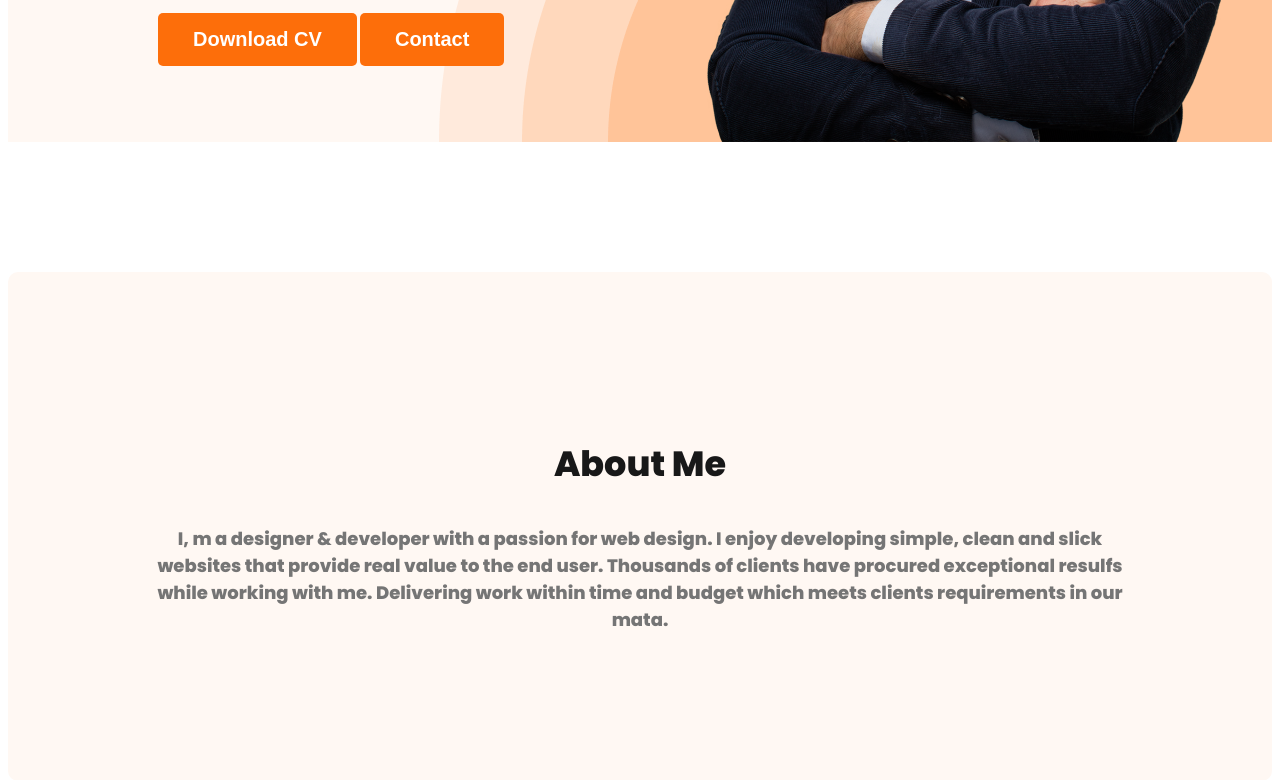
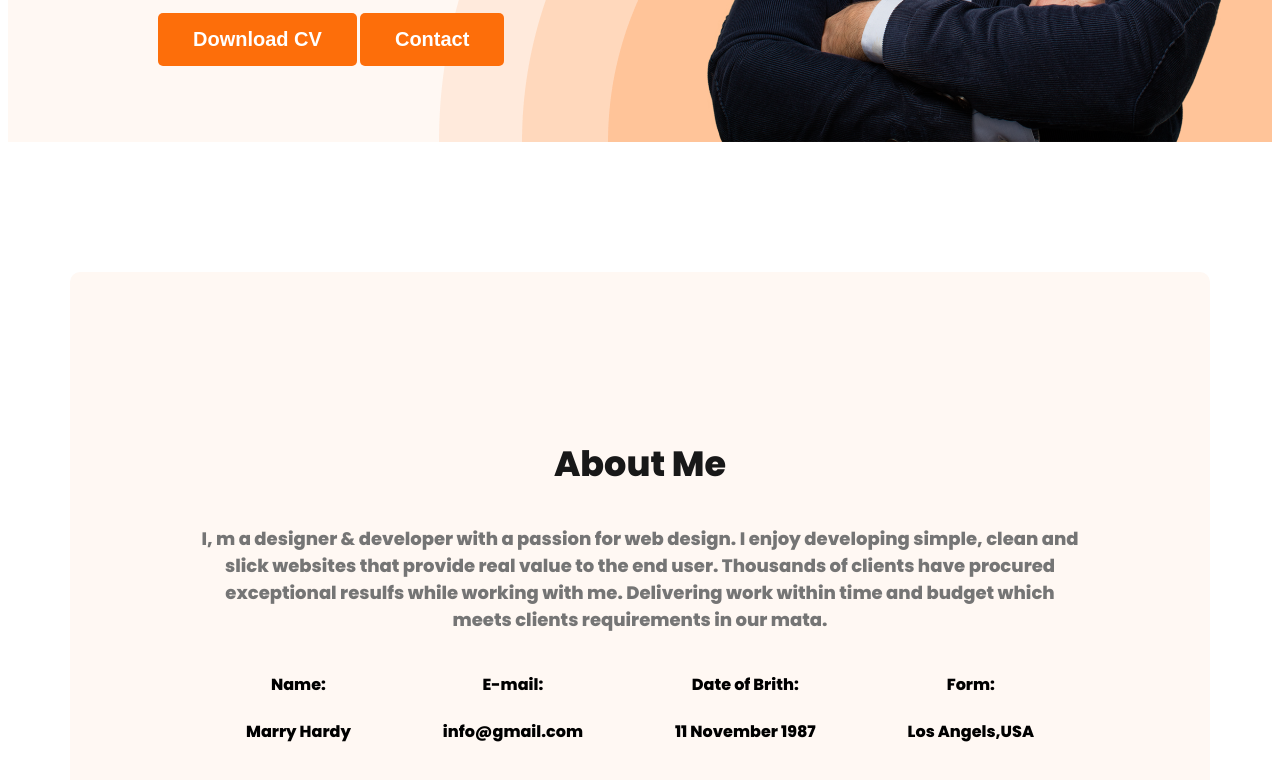
Before and after one commit to 123Ami12q/developer-portfolio, a plain HTML site: page index.html in a window 1280 px wide. Shown: the part 730-1510 px from the top of the page. Drawn offline with Linux system fonts and the light colour scheme.

Commit message:
added about

```diff
--- a/index.html
+++ b/index.html
@@ -34,6 +34,24 @@
         <section class="about">
             <h3 class="section-title">About Me</h3>
             <p class="section-description">I, m a designer & developer with a passion for web design. I enjoy developing simple, clean and slick websites that provide real value to the end user. Thousands of clients have procured exceptional resulfs while working with me. Delivering work within time and budget which meets clients requirements in our mata.</p>
+            <div class="about-info-container">
+                <div class="about-info">
+                    <h4 class="info-title">Name:</h4>
+                    <p class="info-description">Marry Hardy</p>
+                </div>
+                <div class="about-info">
+                    <h4 class="info-title">E-mail:</h4>
+                    <p class="info-description">info@gmail.com</p>
+                </div>
+                <div class="about-info">
+                    <h4 class="info-title">Date of Brith:</h4>
+                    <p class="info-description">11 November 1987</p>
+                </div>
+                <div class="about-info">
+                    <h4 class="info-title">Form:</h4>
+                    <p class="info-description">Los Angels,USA</p>
+                </div>
+            </div>
         </section>
     </main>
     <footer>
--- a/styles/portfolio.css
+++ b/styles/portfolio.css
@@ -71,7 +71,10 @@ nav a{
 
 }
 /* Main section styles */
-
+main{
+    max-width: 1140px;
+    margin: 0 auto;
+}
 /* About section styles */
 .about{
     padding: 130px;
@@ -91,3 +94,10 @@ nav a{
     text-align: center;
     font-size: 18px;
 }
+.about-info-container{
+    display: flex;
+    justify-content: space-around;
+}
+.about-info{
+    text-align: center;
+}
```
